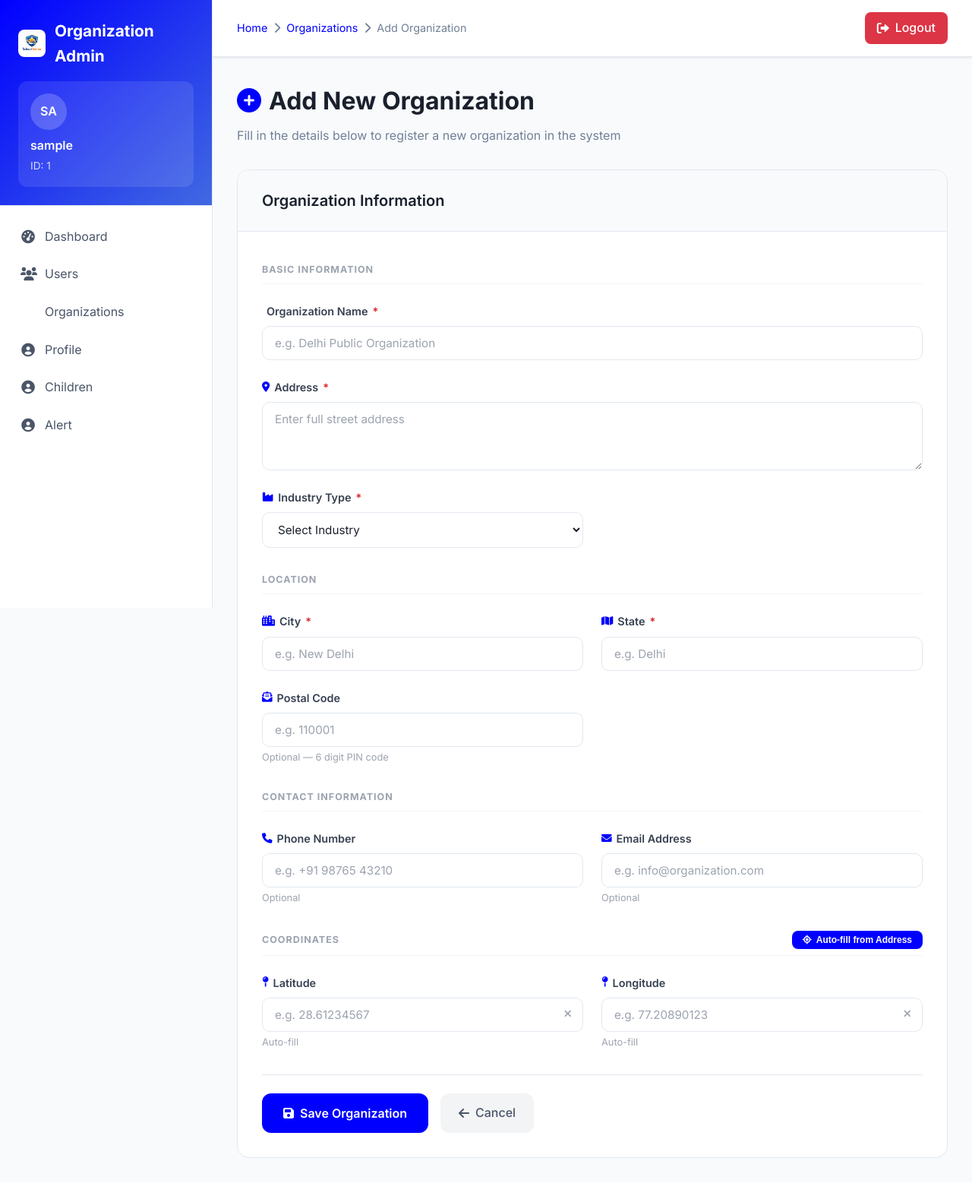
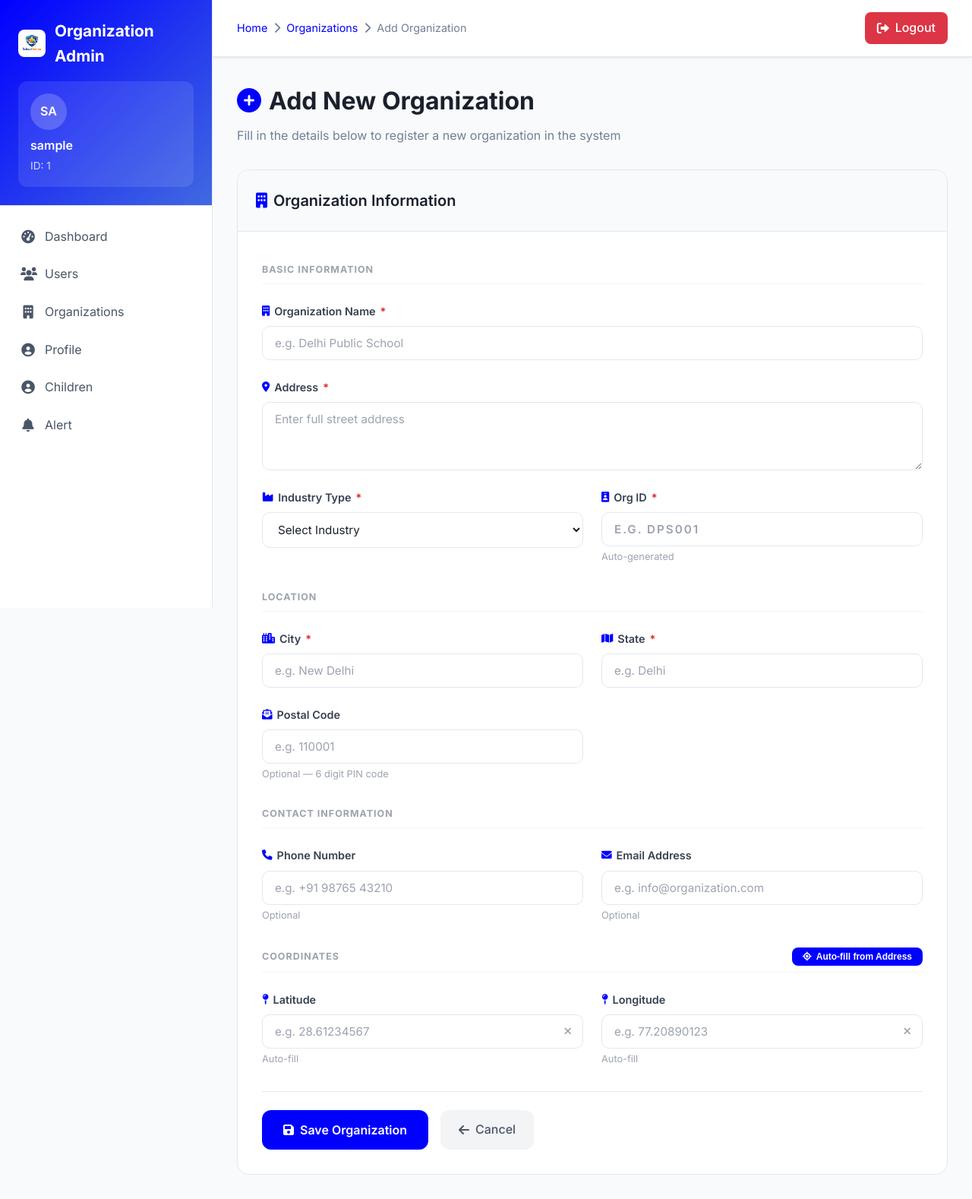
Before and after one commit to kihabit/saasAdmin, a PHP site: page /schoolAdmin/organization/addOrganization.php in a window 1280 px wide. Shown: the whole page at 76% size. Before the commit the page ends 1524 px from the top, so only its background shows below. Run offline with PHP 8.4, Linux system fonts and the light colour scheme; the visitor is signed in with stand-in values (Sample User, id 1); data that the repository does not hold is empty.

Commit message:
Added org_id and industry_id fields

```diff
--- a/driver.tracker/organization/addOrganization.php
+++ b/driver.tracker/organization/addOrganization.php
@@ -16,11 +16,12 @@ $username = $_SESSION['username'] ?? '';
 $driver_id = $_SESSION['driver_id'] ?? null;
 
 $errors = [];
-$name = $address = $city = $state = $postal_code = $phone = $email = $latitude = $longitude = '';
+$name = $address = $city = $state = $postal_code = $phone = $email = $latitude = $longitude = $org_id = '';
 
 if ($_SERVER['REQUEST_METHOD'] === 'POST') {
     $name        = trim($_POST['name']        ?? '');
-    $industry_id        = trim($_POST['industry_id']        ?? '');
+    $industry_id = trim($_POST['industry_id'] ?? '');
+    $org_id      = strtoupper(trim($_POST['org_id'] ?? ''));
     $address     = trim($_POST['address']     ?? '');
     $city        = trim($_POST['city']        ?? '');
     $state       = trim($_POST['state']       ?? '');
@@ -30,11 +31,14 @@ if ($_SERVER['REQUEST_METHOD'] === 'POST') {
     $latitude    = trim($_POST['latitude']    ?? '');
     $longitude   = trim($_POST['longitude']   ?? '');
 
-    if (empty($name))    $errors[] = 'Organization name is required.';
-     if (empty($industry_id))    $errors[] = 'Industry is required.';
-    if (empty($address)) $errors[] = 'Address is required.';
-    if (empty($city))    $errors[] = 'City is required.';
-    if (empty($state))   $errors[] = 'State is required.';
+    if (empty($name))        $errors[] = 'Organization name is required.';
+    if (empty($industry_id)) $errors[] = 'Industry is required.';
+    if (empty($org_id))      $errors[] = 'Org ID is required.';
+    if (!empty($org_id) && !preg_match('/^[A-Z]{3}[0-9]{3}$/', $org_id))
+        $errors[] = 'Org ID format galat hai (e.g. DPS001 — 3 letters + 3 numbers).';
+    if (empty($address))     $errors[] = 'Address is required.';
+    if (empty($city))        $errors[] = 'City is required.';
+    if (empty($state))       $errors[] = 'State is required.';
     if (!empty($email) && !filter_var($email, FILTER_VALIDATE_EMAIL))
         $errors[] = 'Please enter a valid email address.';
     if (!empty($latitude) && !is_numeric($latitude))
@@ -45,17 +49,18 @@ if ($_SERVER['REQUEST_METHOD'] === 'POST') {
     if (empty($errors)) {
         try {
             $stmt = $conn->prepare("INSERT INTO organization
-(name, industry_id, address, city, state, postal_code, phone, email, latitude, longitude)
-VALUES (?, ?, ?, ?, ?, ?, ?, ?, ?, ?)");
+(name, industry_id, org_id, address, city, state, postal_code, phone, email, latitude, longitude)
+VALUES (?, ?, ?, ?, ?, ?, ?, ?, ?, ?, ?)");
 
             if (!$stmt) {
                 die("Prepare failed: " . $conn->error);
             }
 
             $stmt->bind_param(
-                    'sissssssss',
+                'sisssssssss',
                 $name,
                 $industry_id,
+                $org_id,
                 $address,
                 $city,
                 $state,
@@ -73,14 +78,13 @@ VALUES (?, ?, ?, ?, ?, ?, ?, ?, ?, ?)");
             echo "Insert successful!";
             $stmt->close();
         } catch (Exception $e) {
-            logAppError("addSchool: " . $e->getMessage());
+            logAppError("addOrganization: " . $e->getMessage());
             $errors[] = 'Error saving organization. Please try again.';
         }
     }
 }
 
 if (isset($_GET['logout'])) { session_unset(); session_destroy(); redirect(LOGIN_PAGE); }
-//$db->close();
 ?>
 <!DOCTYPE html>
 <html lang="en">
@@ -158,6 +162,7 @@ textarea.form-control{resize:vertical;min-height:90px}
 .autofill-btn:hover{background:#0000CC}
 .autofill-btn:disabled{background:#94a3b8;cursor:not-allowed}
 .manual-badge{display:inline-flex;align-items:center;gap:4px;font-size:.72rem;font-weight:600;color:#059669;background:#d1fae5;border:1px solid #a7f3d0;border-radius:6px;padding:2px 8px;margin-left:8px;vertical-align:middle}
+
 @media(max-width:1024px){
     .sidebar{transform:translateX(-100%)}.sidebar.active{transform:translateX(0)}
     .main-wrapper{margin-left:0}.menu-toggle{display:block}
@@ -187,10 +192,10 @@ textarea.form-control{resize:vertical;min-height:90px}
     <div class="sidebar-nav">
         <a href="dashboard.php" class="nav-item <?php echo isActivePage('dashboard.php'); ?>"><i class="fas fa-tachometer-alt"></i><span>Dashboard</span></a>
         <a href="users.php"     class="nav-item <?php echo isActivePage('users.php'); ?>"><i class="fas fa-users"></i><span>Users</span></a>
-        <a href="organization.php"    class="nav-item <?php echo isActivePage('organization.php'); ?>"><i class="fas fa-organization"></i><span>Organizations</span></a>
+        <a href="organization.php" class="nav-item <?php echo isActivePage('organization.php'); ?>"><i class="fas fa-building"></i><span>Organizations</span></a>
         <a href="profile.php"   class="nav-item <?php echo isActivePage('profile.php'); ?>"><i class="fas fa-user-circle"></i><span>Profile</span></a>
-        <a href="children.php"   class="nav-item <?php echo isActivePage('children.php'); ?>"><i class="fas fa-user-circle"></i><span>Children</span></a>
-          <a href="alert.php"   class="nav-item <?php echo isActivePage('alert.php'); ?>"><i class="fas fa-user-circle"></i><span>Alert</span></a>
+        <a href="children.php"  class="nav-item <?php echo isActivePage('children.php'); ?>"><i class="fas fa-user-circle"></i><span>Children</span></a>
+        <a href="alert.php"     class="nav-item <?php echo isActivePage('alert.php'); ?>"><i class="fas fa-bell"></i><span>Alert</span></a>
     </div>
 </nav>
 <div class="sidebar-overlay" id="sidebarOverlay"></div>
@@ -228,7 +233,7 @@ textarea.form-control{resize:vertical;min-height:90px}
 
         <div class="form-card">
             <div class="form-card-header">
-                <h3 class="form-card-title"><i class="fas fa-organization" style="color:#0000FF;"></i> Organization Information</h3>
+                <h3 class="form-card-title"><i class="fas fa-building" style="color:#0000FF;"></i> Organization Information</h3>
             </div>
             <div class="form-body">
                 <form method="POST" action="addOrganization.php">
@@ -236,16 +241,22 @@ textarea.form-control{resize:vertical;min-height:90px}
 
                         <div class="section-label">Basic Information</div>
 
+                        <!-- Organization Name -->
                         <div class="form-group full-width">
-                            <label><i class="fas fa-organization" style="color:#0000FF;font-size:.85rem;"></i> Organization Name <span class="req">*</span></label>
-                            <input type="text" name="name" class="form-control" placeholder="e.g. Delhi Public Organization" value="<?php echo htmlspecialchars($name); ?>" required>
+                            <label><i class="fas fa-building" style="color:#0000FF;font-size:.85rem;"></i> Organization Name <span class="req">*</span></label>
+                            <input type="text" name="name" id="nameField" class="form-control"
+                                   placeholder="e.g. Delhi Public School"
+                                   value="<?php echo htmlspecialchars($name); ?>" required>
                         </div>
 
+                        <!-- Address -->
                         <div class="form-group full-width">
                             <label><i class="fas fa-map-marker-alt" style="color:#0000FF;font-size:.85rem;"></i> Address <span class="req">*</span></label>
                             <textarea id="addressField" name="address" class="form-control" placeholder="Enter full street address"><?php echo htmlspecialchars($address); ?></textarea>
                             <div class="geocode-status" id="geocodeStatus"></div>
                         </div>
+
+                        <!-- Industry Type -->
                         <div class="form-group">
                             <label>
                                 <i class="fas fa-industry" style="color:#0000FF;font-size:.85rem;"></i>
@@ -256,16 +267,31 @@ textarea.form-control{resize:vertical;min-height:90px}
                             $stmt->execute();
                             $result = $stmt->get_result();
                             ?>
-
                             <select name="industry_id" class="form-control" required>
                                 <option value="">Select Industry</option>
                                 <?php while($row = $result->fetch_assoc()): ?>
-                                <option value="<?= $row['id']; ?>">
+                                    <option value="<?= $row['id']; ?>" <?= (isset($industry_id) && $industry_id == $row['id']) ? 'selected' : ''; ?>>
                                         <?= htmlspecialchars($row['name']); ?>
                                     </option>
                                 <?php endwhile; ?>
                             </select>
                         </div>
+
+                        <!-- ===== ORG ID FIELD ===== -->
+                        <div class="form-group">
+                            <label>
+                                <i class="fas fa-id-badge" style="color:#0000FF;font-size:.85rem;"></i>
+                                Org ID <span class="req">*</span>
+                            </label>
+                            <input type="text" name="org_id" id="orgIdField" class="form-control"
+                                   placeholder="e.g. DPS001"
+                                   value="<?php echo htmlspecialchars($org_id); ?>"
+                                   maxlength="6"
+                                   style="text-transform:uppercase;letter-spacing:2px;font-weight:600;"
+                                   required>
+                            <span class="hint">Auto-generated</span>
+                        </div>
+                        <!-- ===== END ORG ID ===== -->
 
                         <div class="section-label">Location</div>
 
@@ -363,18 +389,41 @@ menuToggle.addEventListener('click', () => { sidebar.classList.toggle('active');
 sidebarOverlay.addEventListener('click', () => { sidebar.classList.remove('active'); sidebarOverlay.classList.remove('active'); });
 window.addEventListener('resize', () => { if (window.innerWidth > 1024) { sidebar.classList.remove('active'); sidebarOverlay.classList.remove('active'); } });
 
+// ===== ORG ID AUTO-GENERATE =====
+document.getElementById('nameField').addEventListener('blur', function () {
+    const orgIdField = document.getElementById('orgIdField');
+
+    if (orgIdField.value.trim() !== '') return;
+
+    const name = this.value.trim();
+    if (!name) return;
+
+    // 3-letter prefix banana — har word ka pehla letter
+    const words = name.split(/\s+/);
+    let prefix = words.map(w => w[0] ? w[0].toUpperCase() : '').join('').substring(0, 3);
+    prefix = prefix.padEnd(3, 'X'); // agar 3 se kam words hain
+
+    // Random 3-digit number (user baad mein edit kar sakta hai)
+    const num = String(Math.floor(Math.random() * 900) + 100);
+    orgIdField.value = prefix + num;
+});
+
+// OrgId manually type karne par uppercase enforce karo
+document.getElementById('orgIdField').addEventListener('input', function () {
+    this.value = this.value.toUpperCase();
+});
+// ===== END ORG ID =====
+
 function showStatus(type, msg) {
     const el = document.getElementById('geocodeStatus');
     el.className = 'geocode-status ' + type;
     el.innerHTML = msg;
 }
 
-// Jab user manually kuch type kare — badge dikhao
 function onManualCoordInput() {
     document.getElementById('manualBadge').style.display = 'inline-flex';
 }
 
-// X button se field clear karo
 function clearCoord(field) {
     document.getElementById(field + 'Field').value = '';
     const lat = document.getElementById('latitudeField').value.trim();
@@ -385,7 +434,6 @@ function clearCoord(field) {
     }
 }
 
-// Auto-fill button se geocode karo
 function fetchCoordinates() {
     const address = document.getElementById('addressField').value.trim();
     const city    = document.getElementById('cityField').value.trim();
@@ -417,7 +465,7 @@ function fetchCoordinates() {
             document.getElementById('latitudeField').value  = lat;
             document.getElementById('longitudeField').value = lon;
             document.getElementById('manualBadge').style.display = 'none';
-            showStatus('success', '<i class="fas fa-check-circle"></i>&nbsp; Coordinates Coorected: ' + lat + ', ' + lon);
+            showStatus('success', '<i class="fas fa-check-circle"></i>&nbsp; Coordinates found: ' + lat + ', ' + lon);
         } else {
             document.getElementById('latitudeField').value  = '';
             document.getElementById('longitudeField').value = '';
--- a/driver.tracker/organization/organization.php
+++ b/driver.tracker/organization/organization.php
@@ -342,7 +342,7 @@ $db->close();
                             <a href="view-organization.php?id=<?php echo (int)$sc['id']; ?>" class="btn-sm btn-view">
                                 <i class="fas fa-eye"></i> View
                             </a>
-                            <a href="edit_school.php?id=<?php echo (int)$sc['id']; ?>" class="btn-sm btn-edit">
+                            <a href="edit_organization.php?id=<?php echo (int)$sc['id']; ?>" class="btn-sm btn-edit">
                                 <i class="fas fa-edit"></i> Edit
                             </a>
                             <button class="btn-sm btn-delete"
```
Also changed, not shown: driver.tracker/organization/edit_organization.php (+63 -52 lines), driver.tracker/organization/view-organization.php (+5 -2 lines). Lines whose indentation alone changed are shown as unchanged.
